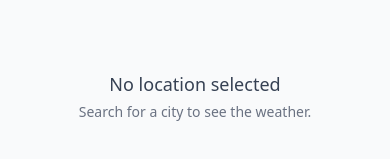
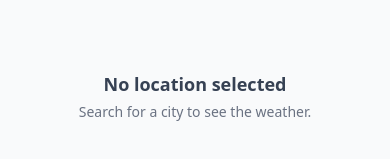
Before and after one commit to RajBhokare/Atmos-Weather-App, a React (Vite) app: page / in a window 390 px wide. Shown: the part 205-364 px from the top of the page. Built offline with nearby package versions, Linux system fonts and the light colour scheme.

Commit message:
Final responsive & accessibility pass

```diff
--- a/src/components/EmptyState.jsx
+++ b/src/components/EmptyState.jsx
@@ -1,7 +1,7 @@
 export default function EmptyState() {
   return (
     <div className="text-center py-16 px-4">
-      <h2 className="text-lg font-medium text-gray-700">No location selected</h2>
+      <h2 className="text-lg font-semibold text-gray-700">No location selected</h2>
       <p className="mt-1 text-sm text-gray-500">Search for a city to see the weather.</p>
     </div>
   );
--- a/src/components/SearchBar.jsx
+++ b/src/components/SearchBar.jsx
@@ -30,10 +30,12 @@ export default function SearchBar({ onSearch, onUseLocation, clearSignal }) {
           value={query}
           onChange={(e) => setQuery(e.target.value)}
           placeholder="Search for a city..."
+          aria-label="Search for a city"
           className="flex-1 min-w-0 px-3.5 py-2 border border-gray-300 rounded-md focus:outline-none focus:ring-2 focus:ring-blue-500 focus:border-transparent text-sm text-gray-900 placeholder-gray-400 bg-white"
         />
         <button
           type="submit"
+          aria-label="Search city"
           className="px-4 py-2 bg-blue-600 hover:bg-blue-700 text-white text-sm font-medium rounded-md transition-colors whitespace-nowrap"
         >
           Search
@@ -42,6 +44,7 @@ export default function SearchBar({ onSearch, onUseLocation, clearSignal }) {
       <button
         type="button"
         onClick={handleUseLocation}
+        aria-label="Use my current location"
         className="w-full px-4 py-2 border border-gray-300 bg-white hover:bg-gray-50 text-gray-700 text-sm font-medium rounded-md transition-colors"
       >
         Use my location
```
